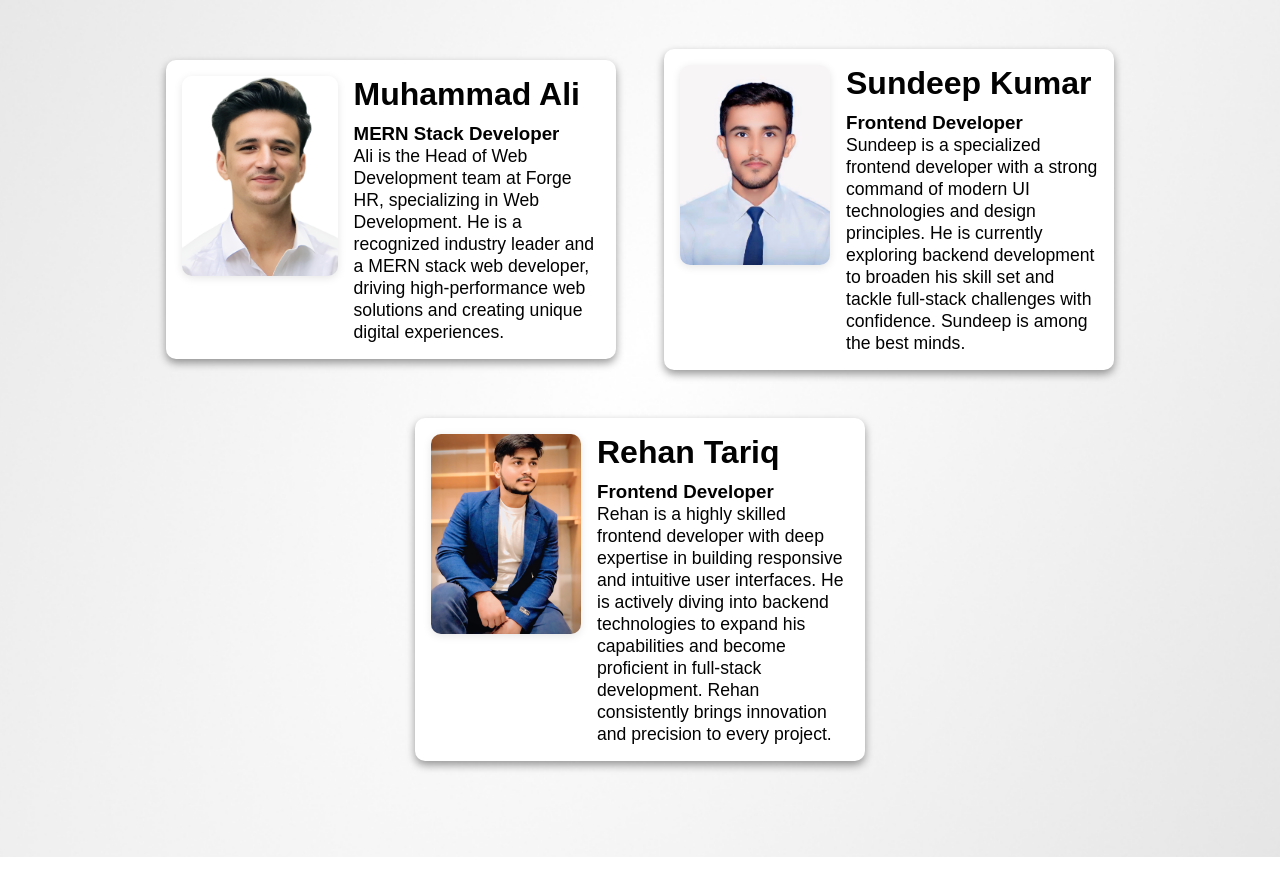
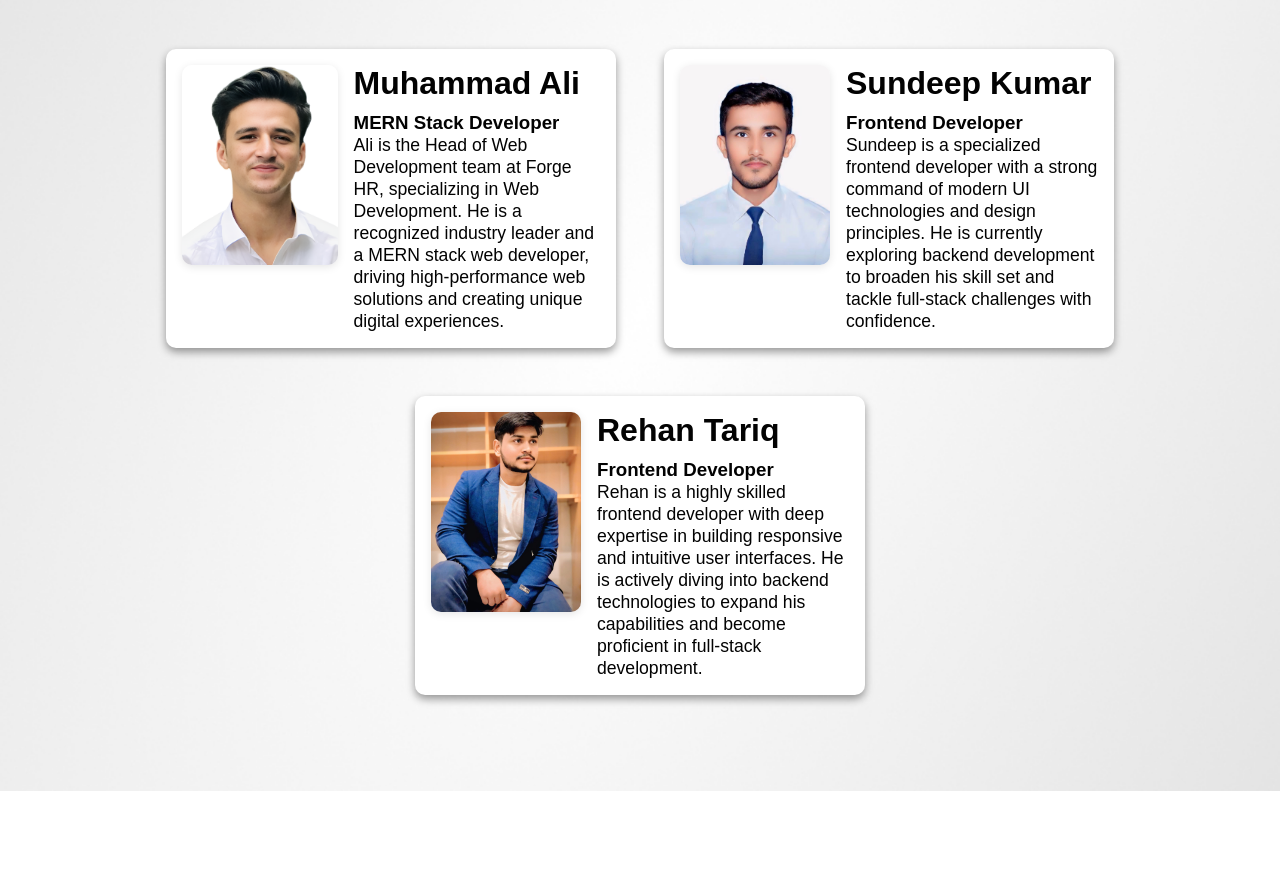
Before and after one commit to aligoharcodepulse/Webdev-Portfolio, a plain HTML site: page index.html in a window 1280 px wide. Shown: the part 1920-2816 px from the top of the page. Drawn offline with Linux system fonts and the light colour scheme.

Commit message:
info edited

```diff
--- a/index.html
+++ b/index.html
@@ -125,8 +125,7 @@
                         <p>Sundeep is a specialized frontend developer with a strong
                         command of modern UI technologies and design principles. He is
                         currently exploring backend development to broaden his skill
-                        set and tackle full-stack challenges with confidence.
-                        Sundeep is among the best minds.</p>
+                        set and tackle full-stack challenges with confidence.</p>
                     </div>
 
                     <!-- <div class="btn-box">
@@ -142,9 +141,7 @@
                         <p>Rehan is a highly skilled frontend developer with deep expertise
                         in building responsive and intuitive user interfaces. He is actively
                         diving into backend technologies to expand his capabilities and become
-                        proficient in full-stack development. Rehan consistently brings innovation and precision to every project.
-
-</p>
+                        proficient in full-stack development.</p>
                     </div>
 
                     <!-- <div class="btn-box">
```
